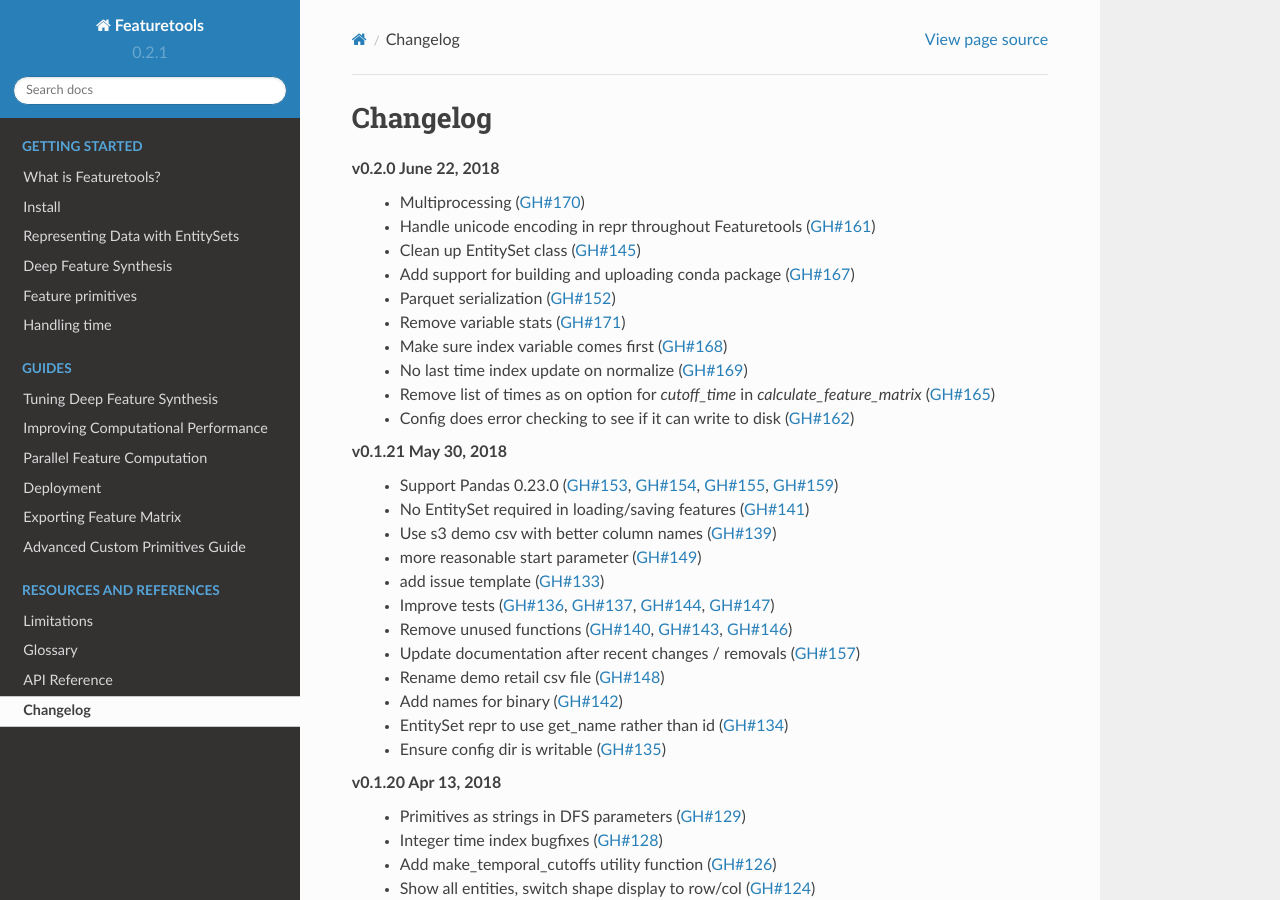
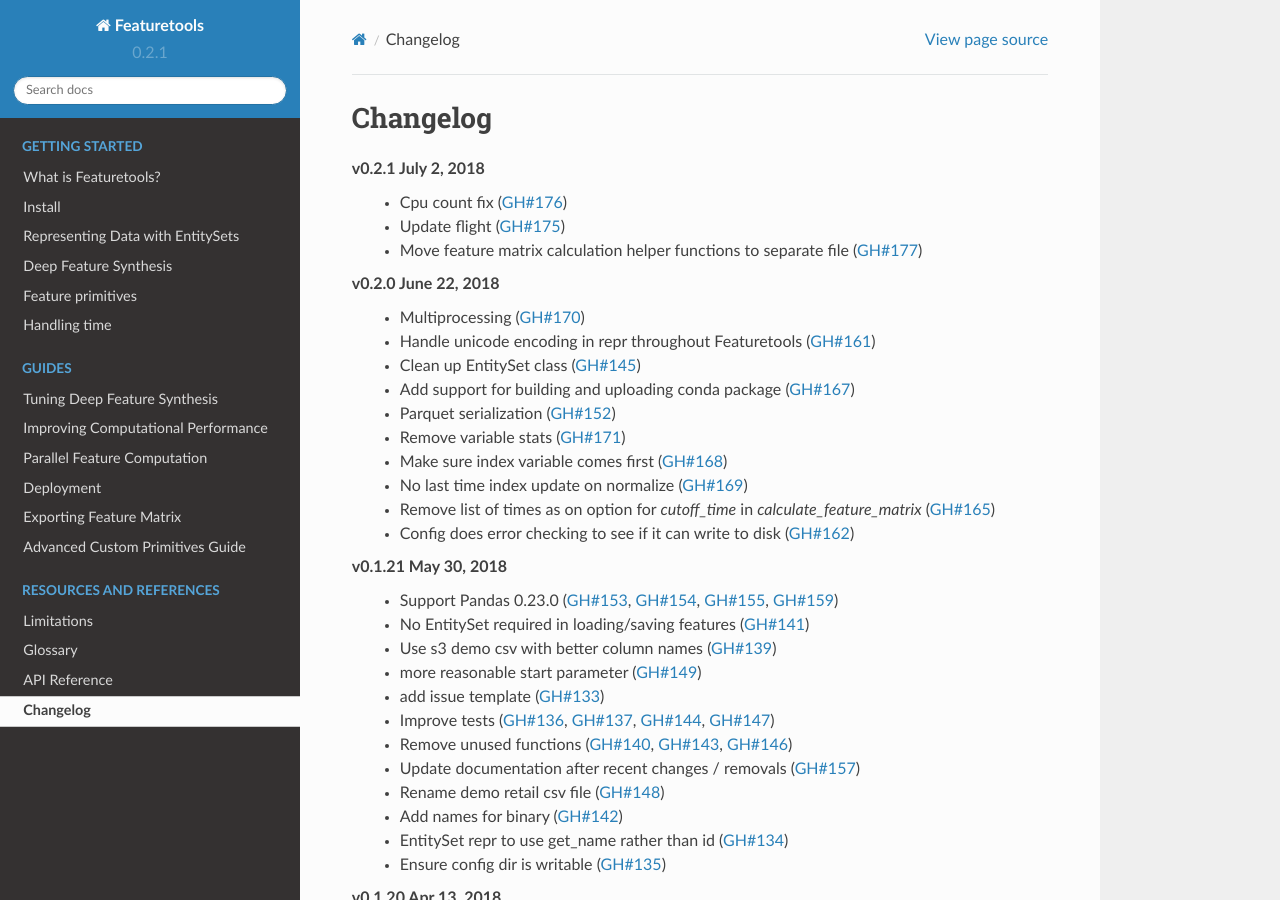
Before and after one commit to alteryx/featuretools, a Sphinx documentation site: the page built from docs/source/changelog.rst, in a window 1280 px wide and 900 px high. Built offline with Sphinx 7.4.7 and the Read the Docs theme 2.0.0, drawn with Linux system fonts in a browser that asks for light colours; comment, search, counter and statistics services are not loaded.

Commit message:
update changelog

```diff
--- a/docs/source/changelog.rst
+++ b/docs/source/changelog.rst
@@ -2,6 +2,11 @@
 
 Changelog
 ---------
+**v0.2.1** July 2, 2018
+    * Cpu count fix (:pr:`176`)
+    * Update flight (:pr:`175`)
+    * Move feature matrix calculation helper functions to separate file (:pr:`177`)
+
 **v0.2.0** June 22, 2018
     * Multiprocessing (:pr:`170`)
     * Handle unicode encoding in repr throughout Featuretools (:pr:`161`)
```
